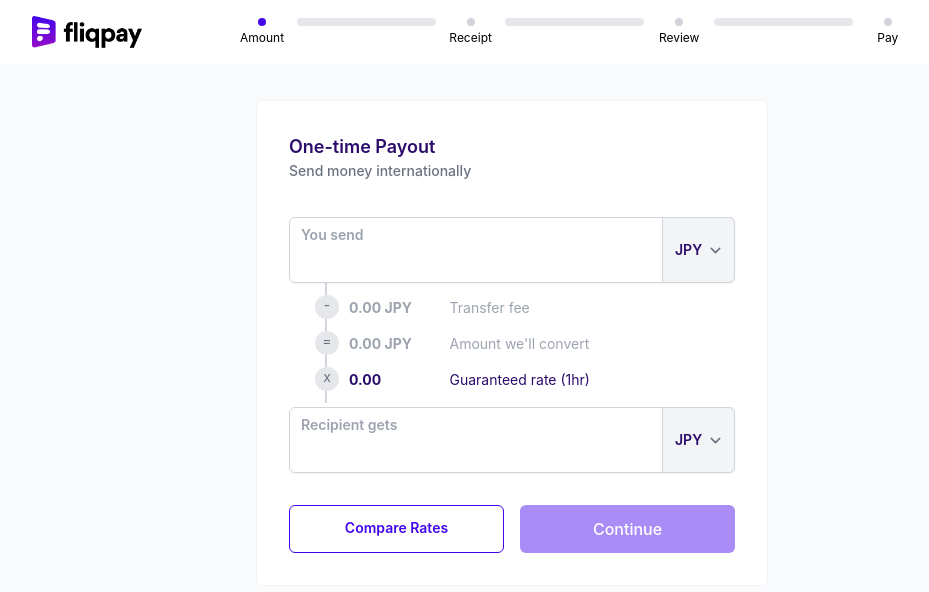
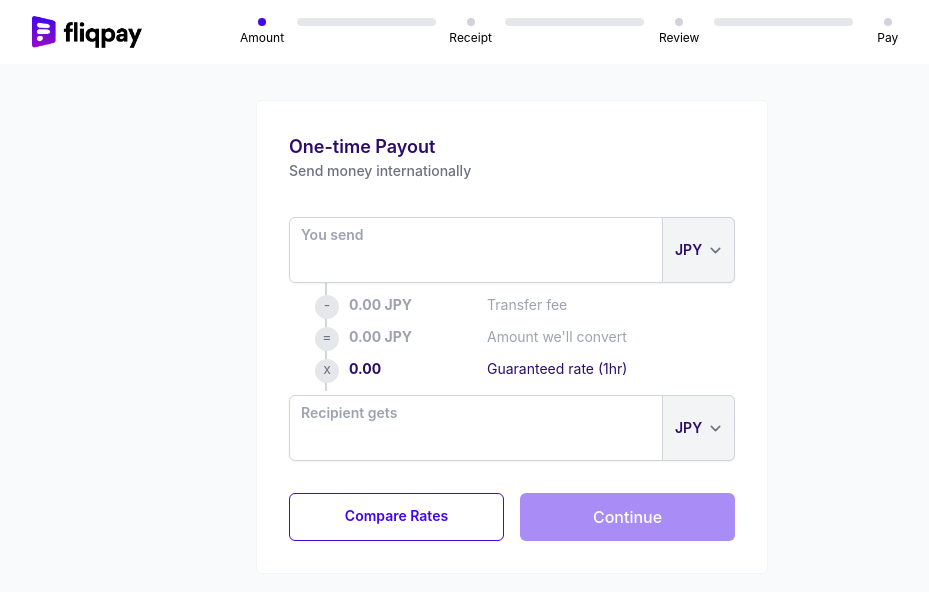
Before and after one commit to Olatade/fliq-payout, a React (Create React App) app: page / in a window 1280 px wide. Shown: the top 592 px of the page, without its empty margins (128-1057 px from the left). Built offline with nearby package versions, Linux system fonts and the light colour scheme.

Commit message:
modify fee container style to contain long digits

```diff
--- a/src/components/PayoutForm.tsx
+++ b/src/components/PayoutForm.tsx
@@ -155,13 +155,14 @@ const FormPayoutAmount = (props: prop): any => {
               <div className="fee__symbol">
                 <span className=" fee__symbol-text text-center w-full">-</span>
               </div>
-              <span className="fee__unit">{stateValues['transferFee']} {stateValues['sendCurrency']}</span> <span className="fee__description">Transfer fee</span></p>
+              <span className="fee__unit">{stateValues['transferFee']} {stateValues['sendCurrency']}</span>
+              <span className="fee__description">Transfer fee</span></p>
             <p className="fee__line"></p>
             <p className="fee__item">
               <div className="fee__symbol">
                 <span className="fee__symbol-text text-center w-full">=</span>
               </div>
-              <span className="fee__unit">{stateValues['convertAmount']} {stateValues['receiveCurrency']}</span> <span className="fee__description">Amount we'll convert</span>
+              <span className="fee__unit">{stateValues['convertAmount']} {stateValues['sendCurrency']}</span> <span className="fee__description">Amount we'll convert</span>
             </p>
             <p className="fee__line"></p>
             <p className="fee__item ">
--- a/src/styles/App.css
+++ b/src/styles/App.css
@@ -110,8 +110,10 @@
 }
 
 .fee__item{
-  @apply pl-6 relative
+  @apply pl-6 relative  grid grid-cols-3 grid-flow-col gap-x-7
 }
+
+
 
 .fee__symbol{
   @apply w-6 h-6 pt-1 pb-1 absolute  bg-gray-200 rounded-full text-sm text-gray-800 flex
@@ -127,12 +129,12 @@
 
 
 .fee__unit{
-  @apply text-xs font-bold inline-block w-24 text-gray-400
+  @apply text-xs font-bold block min-w-max text-gray-400
   md:text-sm
 }
 
 .fee__description{
-  @apply text-xs font-normal text-gray-400
+  @apply text-xs font-normal min-w-max text-gray-400
   md:text-sm
 }
 
```
